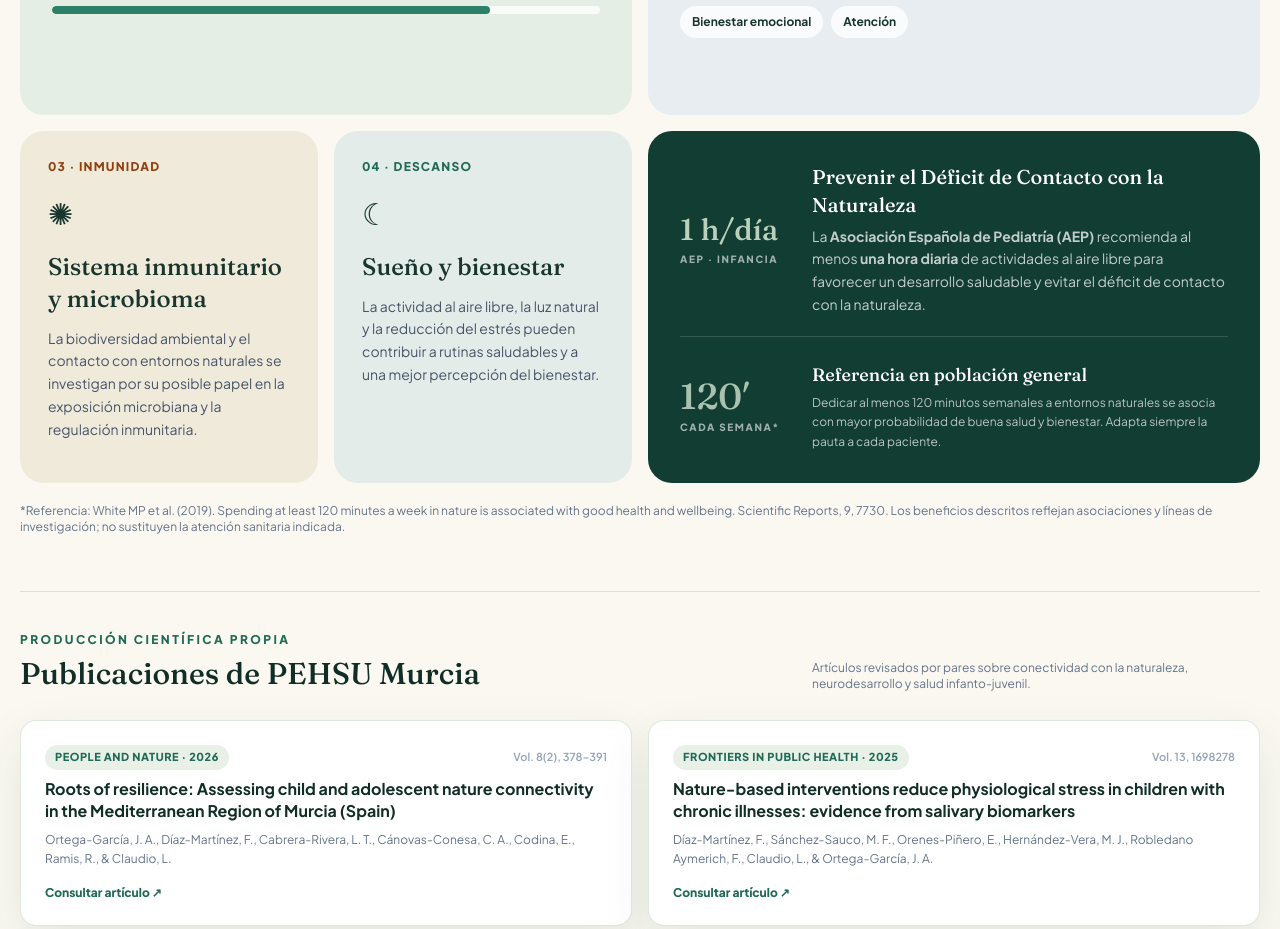
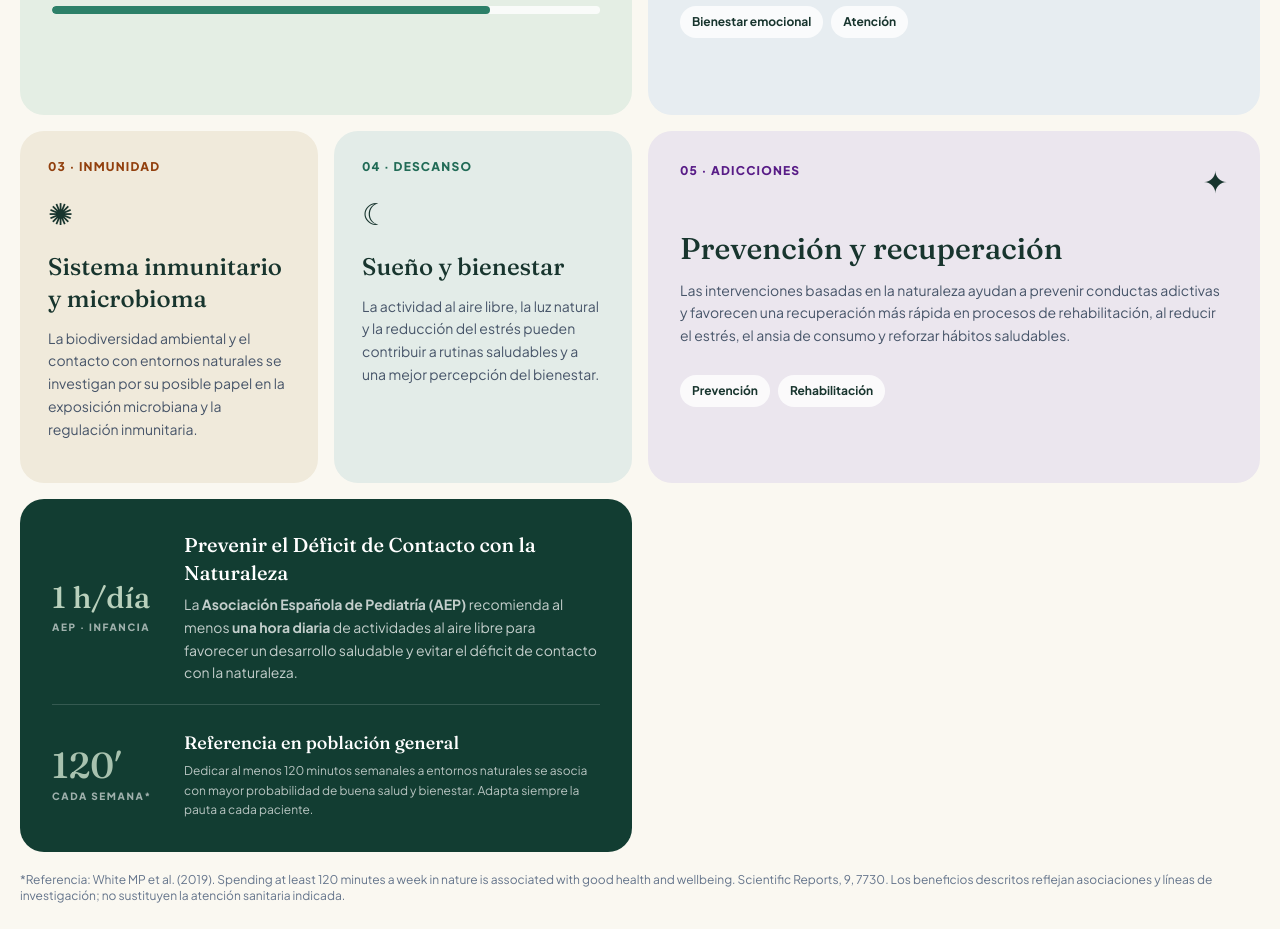
Before and after one commit to Frandiaz7/RecetaNaturaleza, a plain HTML site: page index.html in a window 1280 px wide. Shown: the part 1500-2429 px from the top of the page. Drawn offline with nearby package versions, Linux system fonts and the light colour scheme.

Commit message:
Update index.html

```diff
--- a/index.html
+++ b/index.html
@@ -121,6 +121,20 @@ tailwind.config = {
       </article>
       <article class="rounded-3xl bg-[#e3ece8] p-7 nature-card">
         <div class="text-xs font-extrabold uppercase tracking-widest text-forest-700">04 · Descanso</div><div class="text-3xl mt-5">☾</div><h3 class="display text-2xl mt-5">Sueño y bienestar</h3><p class="text-sm text-slate-600 mt-3 leading-relaxed">La actividad al aire libre, la luz natural y la reducción del estrés pueden contribuir a rutinas saludables y a una mejor percepción del bienestar.</p>
+      </article>
+      <article class="md:col-span-2 rounded-3xl bg-[#ebe6ee] p-7 md:p-8 nature-card">
+        <div class="flex justify-between">
+          <span class="text-xs font-extrabold uppercase tracking-widest text-purple-900">05 · Adicciones</span>
+          <span class="text-3xl">✦</span>
+        </div>
+        <h3 class="display text-3xl mt-8">Prevención y recuperación</h3>
+        <p class="text-sm text-slate-600 mt-3 leading-relaxed">
+          Las intervenciones basadas en la naturaleza ayudan a prevenir conductas adictivas y favorecen una recuperación más rápida en procesos de rehabilitación, al reducir el estrés, el ansia de consumo y reforzar hábitos saludables.
+        </p>
+        <div class="mt-7 flex flex-wrap gap-2">
+          <span class="text-xs bg-white/80 px-3 py-2 rounded-full font-bold">Prevención</span>
+          <span class="text-xs bg-white/80 px-3 py-2 rounded-full font-bold">Rehabilitación</span>
+        </div>
       </article>
       <article class="md:col-span-2 rounded-3xl bg-forest-900 text-white p-7 md:p-8 nature-card flex flex-col justify-between gap-6">
   <div class="flex flex-col sm:flex-row sm:items-center gap-5 pb-5 border-b border-white/15">
```
